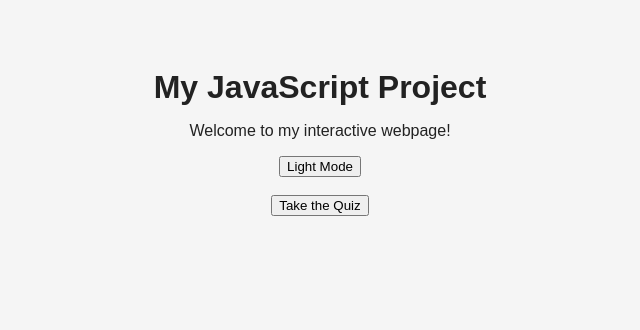
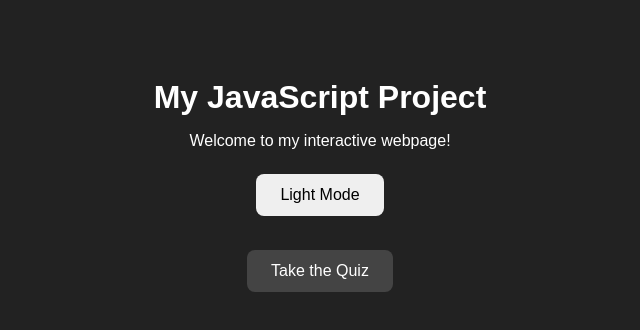
Before and after one commit to harshikasharma1227-glitch/js-session-10, a plain HTML site: page index.html in a window 1280 px wide. Both pictures are taken after a click on the button "Dark Mode". Shown: the whole page, without its empty margins (320-960 px from the left). Drawn offline with Linux system fonts and the light colour scheme.

Commit message:
style.css

```diff
--- a/style.css
+++ b/style.css
@@ -1,63 +1,40 @@
 body {
     font-family: Arial, sans-serif;
-    background-color: #f5f5f5;
-    color: #222;
     text-align: center;
-    padding: 40px;
+    padding: 50px;
+    background-color: white;
+    color: black;
+    transition: background-color 0.3s, color 0.3s;
 }
 
-.quiz-container {
+.container {
     max-width: 700px;
     margin: auto;
-    background-color: white;
-    padding: 35px;
-    border-radius: 12px;
-    box-shadow: 0 4px 15px rgba(0,0,0,0.1);
 }
 
 h1 {
-    margin-bottom: 10px;
+    margin-bottom: 15px;
 }
 
-#question-number {
-    font-weight: bold;
-}
-
-#question {
-    margin: 30px 0;
-}
-
-.answer-button {
-    display: block;
-    width: 100%;
-    padding: 14px;
-    margin: 10px 0;
+button {
+    padding: 12px 24px;
+    margin: 8px;
     border: none;
     border-radius: 8px;
     cursor: pointer;
-    background-color: #e0e0e0;
     font-size: 16px;
 }
 
-.answer-button:hover {
-    background-color: #cccccc;
+.quiz-link {
+    background-color: #e5e5e5;
 }
 
-#score {
-    font-weight: bold;
-    font-size: 18px;
-    margin-top: 25px;
+body.dark {
+    background-color: #222;
+    color: white;
 }
 
-#message {
-    font-weight: bold;
-    min-height: 24px;
+body.dark .quiz-link {
+    background-color: #444;
+    color: white;
 }
-
-.back-button {
-    padding: 10px 20px;
-    margin-top: 20px;
-    border: none;
-    border-radius: 8px;
-    cursor: pointer;
-}
```
